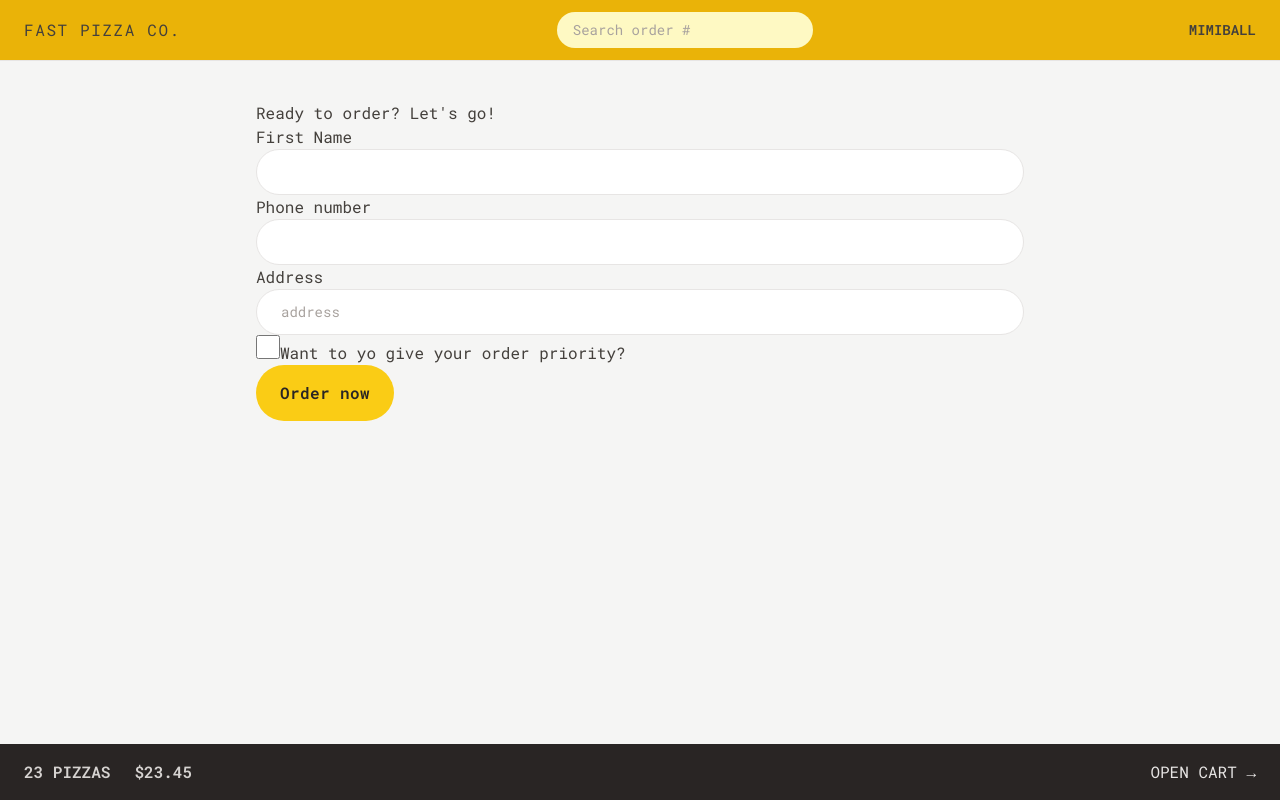
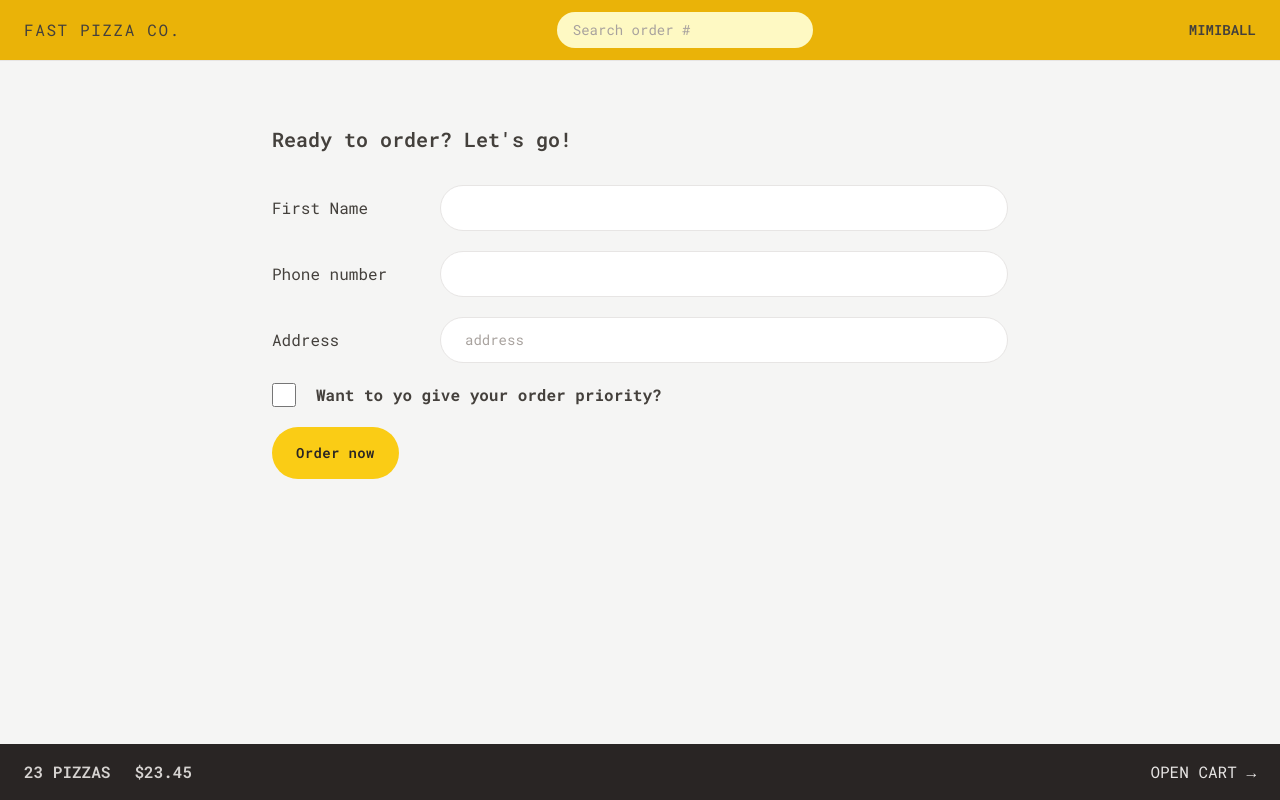
Before and after one commit to Xavier-Hsiao/fast-pizza, a React (Vite) app: page /order/new in a window 1280 px wide. Built offline with nearby package versions, Linux system fonts and the light colour scheme.

Commit message:
Styling: style Order form

```diff
--- a/src/features/order/CreateOrder.jsx
+++ b/src/features/order/CreateOrder.jsx
@@ -40,44 +40,50 @@
   const errors = useActionData();
 
   return (
-    <div>
-      <h2>Ready to order? Let's go!</h2>
+    <div className="px-4 py-6">
+      <h2 className="mb-8 text-xl font-semibold">Ready to order? Let's go!</h2>
 
       <Form method="post" action="/order/new">
-        <div>
-          <label>First Name</label>
-          <input type="text" name="customer" required className="input" />
+        <div className="mb-5 flex flex-col gap-2 sm:flex-row sm:items-center">
+          <label className="sm:basis-40">First Name</label>
+          <input type="text" name="customer" required className="input grow" />
         </div>
 
-        <div>
-          <label>Phone number</label>
-          <div>
-            <input type="tel" name="phone" required className="input" />
+        <div className="mb-5 flex flex-col gap-2 sm:flex-row sm:items-center">
+          <label className="sm:basis-40">Phone number</label>
+          <div className="grow">
+            <input type="tel" name="phone" required className="input w-full" />
+            {errors?.phone && (
+              <p className="mt-2 rounded-md bg-red-200 p-2 text-xs text-red-500">
+                {errors.phone}
+              </p>
+            )}
           </div>
-          {errors?.phone && <span>{errors.phone}</span>}
         </div>
 
-        <div>
-          <label>Address</label>
-          <div>
+        <div className="mb-5 flex flex-col gap-2 sm:flex-row sm:items-center">
+          <label className="sm:basis-40">Address</label>
+          <div className="grow">
             <input
               type="text"
               name="address"
               placeholder="address"
               required
-              className="input"
+              className="input w-full"
             />
           </div>
         </div>
 
-        <div>
+        <div className="mb-5 flex items-center gap-5">
           <input
             type="checkbox"
             name="priority"
             id="priority"
             className="h-6 w-6 accent-yellow-400 focus:outline-none focus:ring focus:ring-yellow-400 focus:ring-offset-2"
           />
-          <label htmlFor="priority">Want to yo give your order priority?</label>
+          <label htmlFor="priority" className="font-bold">
+            Want to yo give your order priority?
+          </label>
         </div>
 
         <div>
--- a/src/index.scss
+++ b/src/index.scss
@@ -4,7 +4,7 @@
 
 @layer components {
   .input {
-    @apply w-full rounded-full border border-stone-200 px-4 py-2 text-sm transition-all duration-300 placeholder:text-stone-400 focus:outline-none focus:ring focus:ring-yellow-400 md:px-6 md:py-3;
+    @apply rounded-full border border-stone-200 px-4 py-2 text-sm transition-all duration-300 placeholder:text-stone-400 focus:outline-none focus:ring focus:ring-yellow-400 md:px-6 md:py-3;
   }
 
   /* https://dev.to/afif/i-made-100-css-loaders-for-your-next-project-4eje */
--- a/src/ui/Button.jsx
+++ b/src/ui/Button.jsx
@@ -2,12 +2,12 @@
 
 export default function Button({ children, disabled, to, type }) {
   const base =
-    "rounded-full bg-yellow-400 font-semibold tracking-wide text-stone-800 transition-colors duration-300 hover:bg-yellow-300 focus:bg-yellow-300 focus:outline-none focus:ring focus:ring-yellow-300 focus:ring-offset-2 disabled:cursor-not-allowed inline-block";
+    "rounded-full text-sm bg-yellow-400 font-semibold tracking-wide text-stone-800 transition-colors duration-300 hover:bg-yellow-300 focus:bg-yellow-300 focus:outline-none focus:ring focus:ring-yellow-300 focus:ring-offset-2 disabled:cursor-not-allowed inline-block";
   const styles = {
     primary: base + " px-4 py-3 md:px-6 md:py-4",
     small: base + " px-4 py-2 md:px-5 md:py-2.5 text-xs",
     secondary:
-      "rounded-full border-2 border-stone-300 font-semibold tracking-wide text-stone-400 transition-colors duration-300 hover:bg-stone-300 hover:text-stone-800 focus:text-stone-800 focus:bg-stone-300 focus:outline-none focus:ring focus:ring-stone-200 focus:ring-offset-2 disabled:cursor-not-allowed inline-block px-4 py-2.5 md:px-6 md:py-3.5",
+      "rounded-full text-sm border-2 border-stone-300 font-semibold tracking-wide text-stone-400 transition-colors duration-300 hover:bg-stone-300 hover:text-stone-800 focus:text-stone-800 focus:bg-stone-300 focus:outline-none focus:ring focus:ring-stone-200 focus:ring-offset-2 disabled:cursor-not-allowed inline-block px-4 py-2.5 md:px-6 md:py-3.5",
   };
 
   if (to)
```
Also changed, not shown: index.html (+6 -1 lines).
